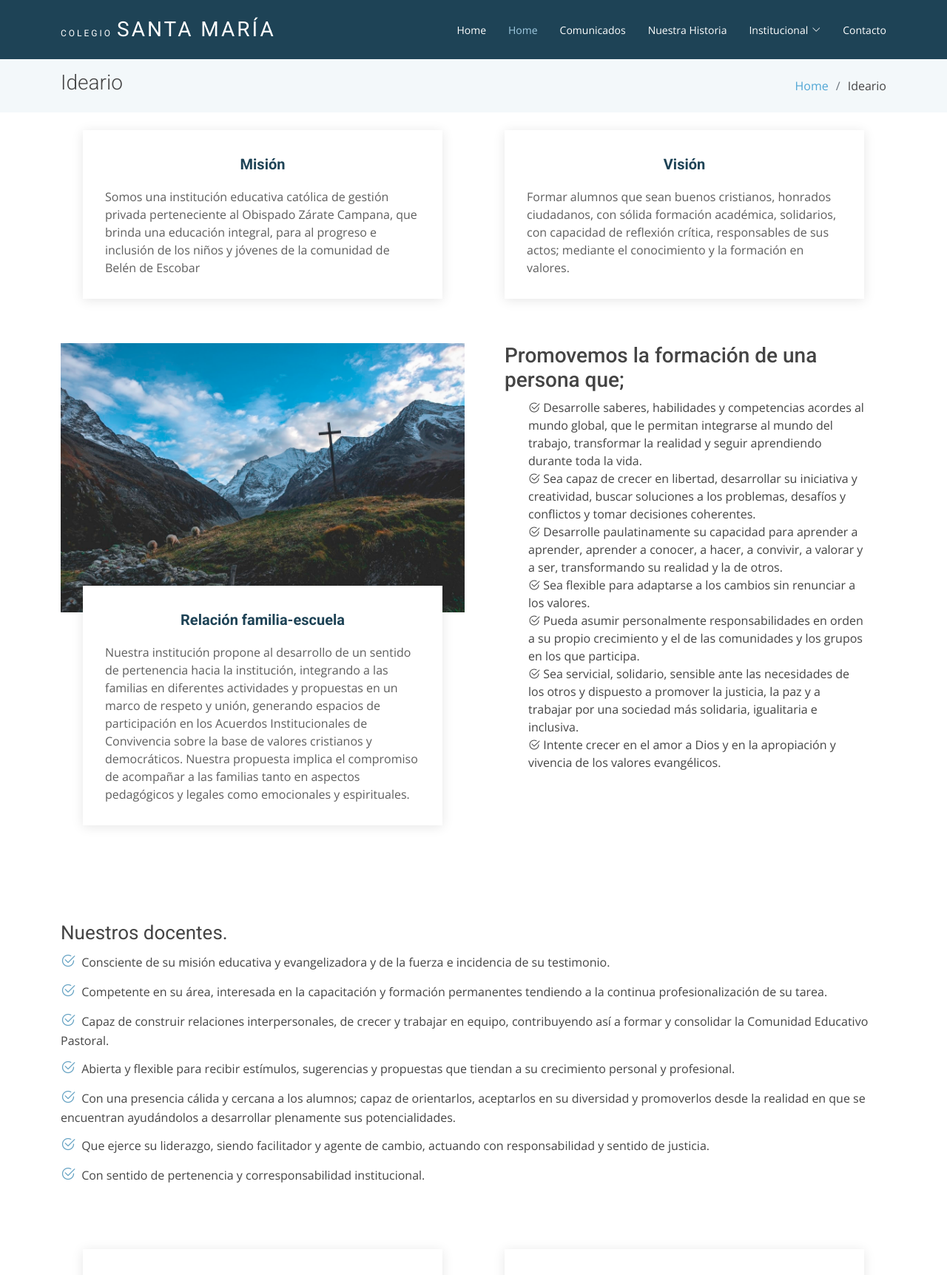
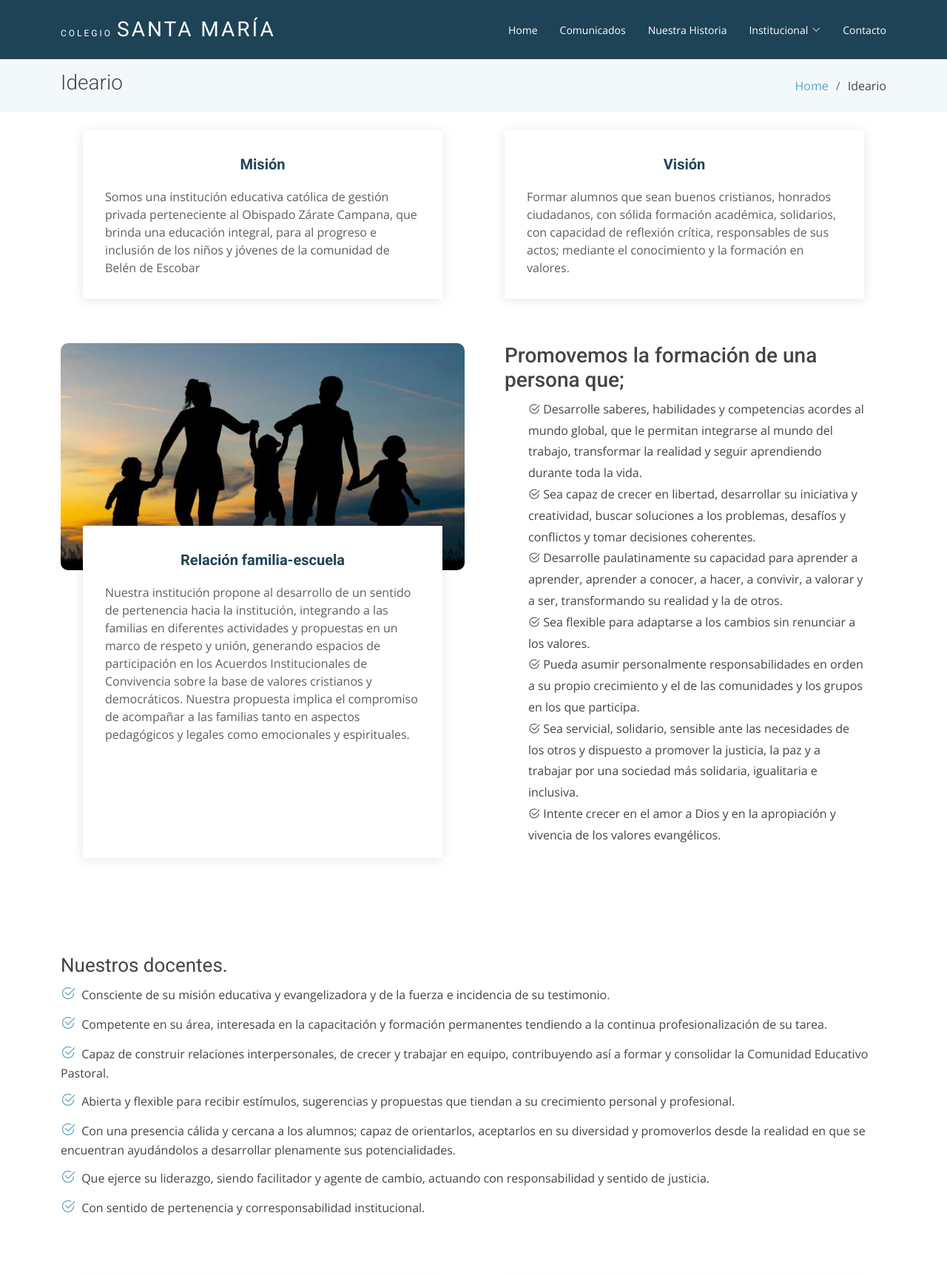
Before and after one commit to NicoAmendo/colegioSM, a PHP site: page /ideario-prov.php in a window 1280 px wide. Shown: the top 1724 px of the page at 74% size. Run offline with PHP 8.4, Linux system fonts and the light colour scheme.

Commit message:
agrego ideario

```diff
--- a/ideario-prov.php
+++ b/ideario-prov.php
@@ -73,7 +73,7 @@ background: linear-gradient(123deg, #4b6978c4 6.28%, #4b697873 92.65%);
       <nav id="navbar" class="navbar">
         <ul>
           <li><a class="" href="index.html">Home</a></li>
-          <li><a class="active " href="index.html">Home</a></li>
+          <!-- <li><a class="active " href="index.html">Home</a></li> -->
           <!-- <li><a href="about.html">Institucional</a></li> -->
           <li><a href="portfolio.html">Comunicados</a></li>
           <li><a href="about.html">Nuestra Historia</a></li>
@@ -156,8 +156,8 @@ background: linear-gradient(123deg, #4b6978c4 6.28%, #4b697873 92.65%);
             <div class="col-md-6 d-flex align-items-stretch" data-aos="fade-up">
               <div class="card">
                <div class="card-img">
-                  <img src="assets/img/cruz-fondo-ideario.jfif" alt="...">
-                </div> -->
+               <img src="assets/img/Familia.jpg" alt="..." style="border-radius: 10px;">
+                </div>
                 <div class="card-body">
                   <h5 class="card-title"><a href="#">Relación familia-escuela</a></h5>
                   <p class="card-text">Nuestra institución propone al desarrollo de un sentido de pertenencia hacia la institución, integrando a las familias en diferentes actividades y propuestas en un marco de respeto y unión, generando espacios de participación en los Acuerdos Institucionales de Convivencia sobre la base de valores cristianos y democráticos. Nuestra propuesta implica el compromiso de acompañar a las familias tanto en aspectos pedagógicos y legales como emocionales y espirituales.</p>
@@ -172,7 +172,7 @@ background: linear-gradient(123deg, #4b6978c4 6.28%, #4b697873 92.65%);
                     Lorem ipsum dolor sit amet, consectetur adipiscing elit, sed do eiusmod tempor incididunt ut labore et dolore
                     magna aliqua.
                   </p> -->
-                  <ul style="list-style: none;">
+                  <ul style="list-style: none; line-height: 1.8rem;">
                     <li><i class="bi bi-check2-circle"></i> Desarrolle saberes, habilidades y competencias acordes al mundo global, que le permitan integrarse al mundo del trabajo, transformar la realidad y seguir aprendiendo durante toda la vida.</li>
                     <li><i class="bi bi-check2-circle"></i> Sea capaz de crecer en libertad, desarrollar su iniciativa y creatividad, buscar soluciones a los problemas, desafíos y conflictos y tomar decisiones coherentes.</li>
                     <li><i class="bi bi-check2-circle"></i> Desarrolle paulatinamente su capacidad para aprender a aprender, aprender a conocer, a hacer, a convivir, a valorar y a ser, transformando su realidad y la de otros.</li>
@@ -273,7 +273,7 @@ background: linear-gradient(123deg, #4b6978c4 6.28%, #4b697873 92.65%);
             <div class="col-md-6 d-flex align-items-stretch" data-aos="fade-up">
               <div class="card">
                 <div class="card-img">
-                  <img src="assets/img/entrenar-solidaridad-t.jpg" alt="...">
+                  <img src="assets/img/entrenar-solidaridad-t.jpg" alt="..." style="border-radius: 10px;">
                 </div>
                 <div class="card-body">
                   <h5 class="card-title"><a href="#">Alcance</a></h5>
```
Also changed, not shown: assets/img/Familia.jpg (added).
